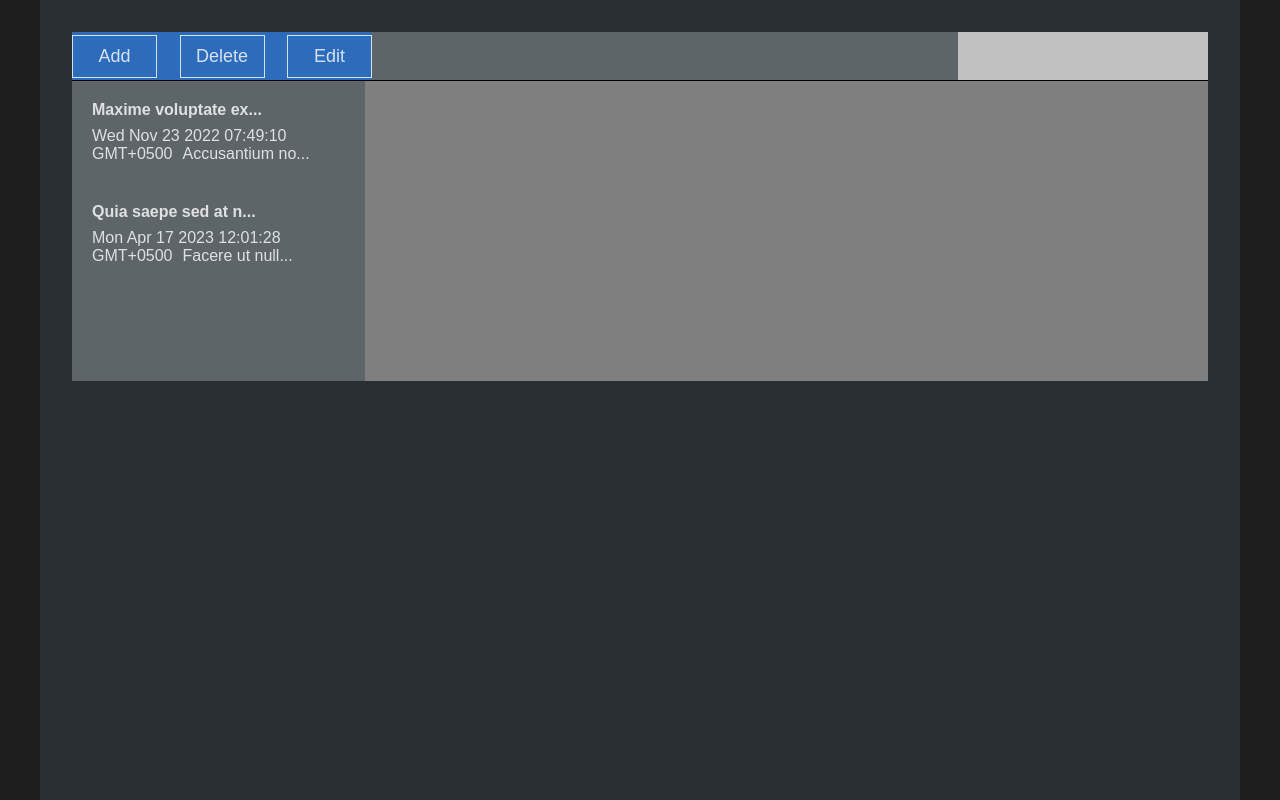
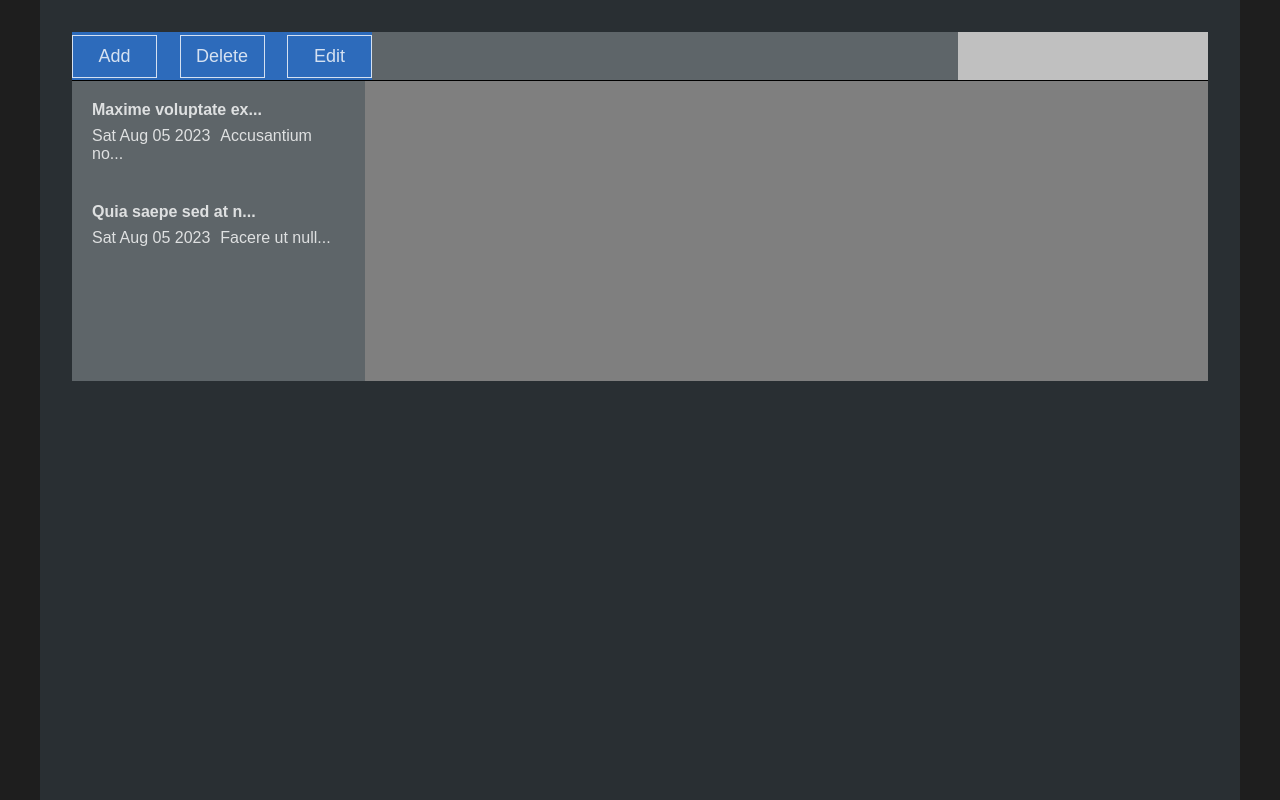
Before and after one commit to Andrew-Sparrow/It-Digital, a React (Create React App) app: page / in a window 1280 px wide. Built offline with nearby package versions, Linux system fonts and the light colour scheme.

Commit message:
before add data block higher textarea

```diff
--- a/package.json
+++ b/package.json
@@ -6,6 +6,7 @@
     "@testing-library/jest-dom": "^5.17.0",
     "@testing-library/react": "^13.4.0",
     "@testing-library/user-event": "^13.5.0",
+    "moment": "^2.29.4",
     "react": "^18.2.0",
     "react-dom": "^18.2.0",
     "react-router-dom": "^6.14.2",
--- a/src/App.jsx
+++ b/src/App.jsx
@@ -7,6 +7,7 @@ import { SideBar } from "./components/SideBar";
 import { PanelContainer } from "./components/PanelContainer";
 import { ToolBox } from "./components/ToolBox";
 import { initDB } from "./lib/indexedDB";
+import { notes } from "./db";
 
 const StyledApp = styled.main`
   width: 100%;
@@ -24,6 +25,7 @@ export const NoteContext = createContext(null);
 
 function App() {
   const [activeId, setActiveId] = useState(null);
+  const [activeNote, setActiveNote] = useState(null);
   const [isDBReady, setIsDBReady] = useState(false);
 
   const handleInitDB = async () => {
@@ -35,8 +37,13 @@ function App() {
     handleInitDB();
   }, [isDBReady]);
 
+      // if (activeId) {
+      //   let editText = notes.find((note) => note.id === activeId).text;
+      //   setNoteContent(editText);
+      // }
+
   return (
-    <NoteContext.Provider value={{ activeId, setActiveId, isDBReady }}>
+    <NoteContext.Provider value={{ activeId, setActiveId, isDBReady, activeNote, setActiveNote }}>
       {!isDBReady ? (
         <main style={{ textAlign: "center", marginTop: "3rem" }}>
           <p style={{ padding: "26px", fontSize: "20px" }}>Loading DB... </p>
--- a/src/components/Buttons/ButtonAdd.jsx
+++ b/src/components/Buttons/ButtonAdd.jsx
@@ -11,14 +11,17 @@ const ButtonAdd = () => {
   const handleAddUser = async (e) => {
     e.preventDefault();
 
+    const title = "Your New Note Title";
     const text = "Your New Note";
+    title.trim();
     text.trim();
 
     const id = Date.now();
+    const time = Date.now();
 
     try {
       if (isDBReady) {
-        const res = await addData({ text, id });
+        const res = await addData({ text, id, time, title });
       }
     } catch (err) {
       if (err instanceof Error) {
--- a/src/components/ListItem.jsx
+++ b/src/components/ListItem.jsx
@@ -47,7 +47,7 @@ const ListItem = (props) => {
         <strong >{truncate(title, MAX_LETTERS_AMOUNT_TITLE)}</strong>
       </div>
       <div className='text'>
-        <p><span className='time'>{time}</span>{truncate(text, MAX_LETTERS_AMOUNT_TEXT)}</p>
+        <p><span className='time'>{new Date(time).toDateString()}</span>{truncate(text, MAX_LETTERS_AMOUNT_TEXT)}</p>
       </div>
     </StyledNoteItem>
   )
--- a/src/components/WorkSpace.jsx
+++ b/src/components/WorkSpace.jsx
@@ -34,7 +34,10 @@ const WorkSpace = (props) => {
       setNoteContent(editText);
     }
   }, [activeId]);
-  return <StyledEditPanel {...props} value={noteContent} onChange={(e) => setNoteContent(e.target.value)}></StyledEditPanel>;
+
+  return (
+      <StyledEditPanel {...props} value={noteContent} onChange={(e) => setNoteContent(e.target.value)}></StyledEditPanel>
+  );
 };
 
 export { WorkSpace };
--- a/src/db.js
+++ b/src/db.js
@@ -2,13 +2,13 @@ export const notes = [
   {
     id: 1,
     title: 'Maxime voluptate excepturi architecto suscipit possimus ut dolorem fugit beatae.',
-    time: 'Wed Nov 23 2022 07:49:10 GMT+0500',
+    time: 1691250983308,
     text: 'Accusantium non tenetur delectus. Quo perferendis et modi. Omnis sit aut voluptatem voluptatem nihil.'
   },
   {
     id: 2,
     title: 'Quia saepe sed at nemo fugit officia minima.',
-    time: 'Mon Apr 17 2023 12:01:28 GMT+0500',
+    time: 1691250983308,
     text: 'Facere ut nulla quia fuga praesentium eaque accusantium qui. Aliquid magnam corporis consectetur reprehenderit modi qui. Corporis autem autem voluptates. Illo sed odit dolor accusantium repudiandae quis. Quia tenetur veniam qui possimus deleniti quis dolor aut unde. Aliquid rerum maiores natus perferendis. Exercitationem id architecto et sit ea assumenda natus cumque. Mollitia minima enim quo ratione qui eaque. Repellat aut repellat quia et et consequatur occaecati consequuntur iure. Vel officiis dolor possimus nobis. Et minima beatae iusto. Et sit rerum nulla eos eligendi voluptatem dolorum quia. Voluptatem aliquam inventore hic consectetur non et debitis eaque et. Quisquam et magni. Doloribus ut eos non et magni corrupti consequatur velit dicta.'
   },
 ];
--- /dev/null
+++ b/src/util.js
@@ -0,0 +1,3 @@
+export const formatDate = (date) => {
+  return ;
+}
```
Also changed, not shown: 1 other file (tests, documents, lock files or other folders).
